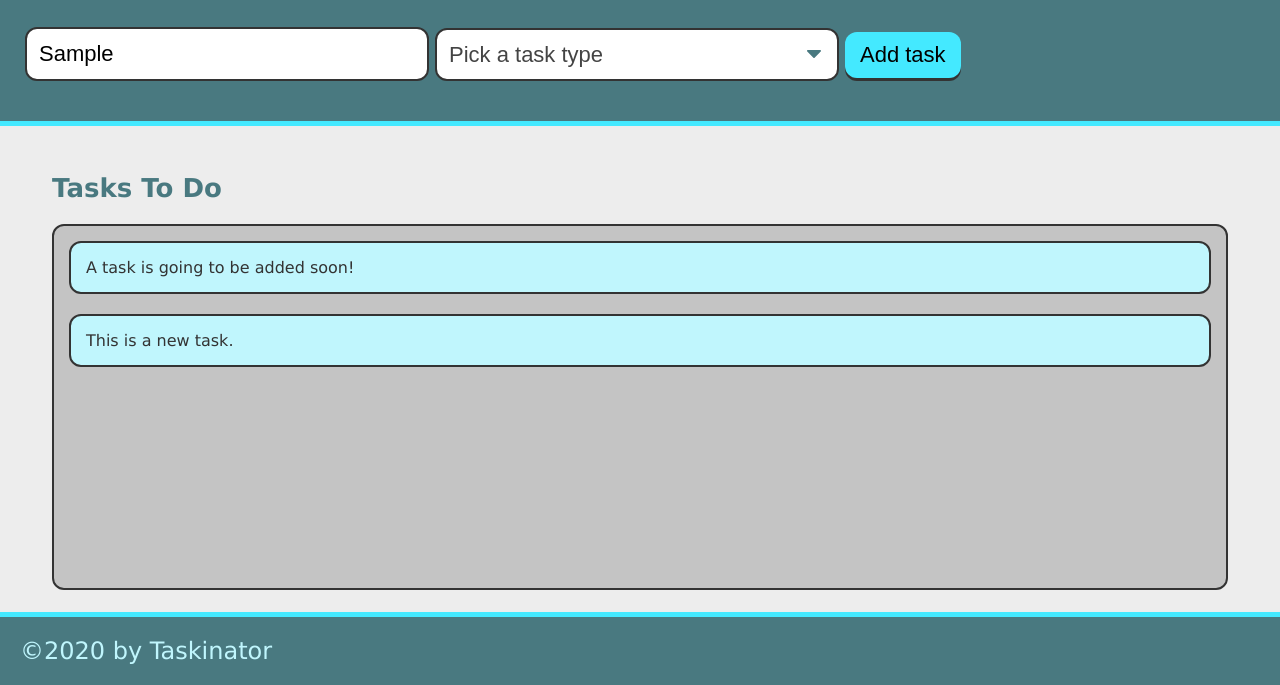
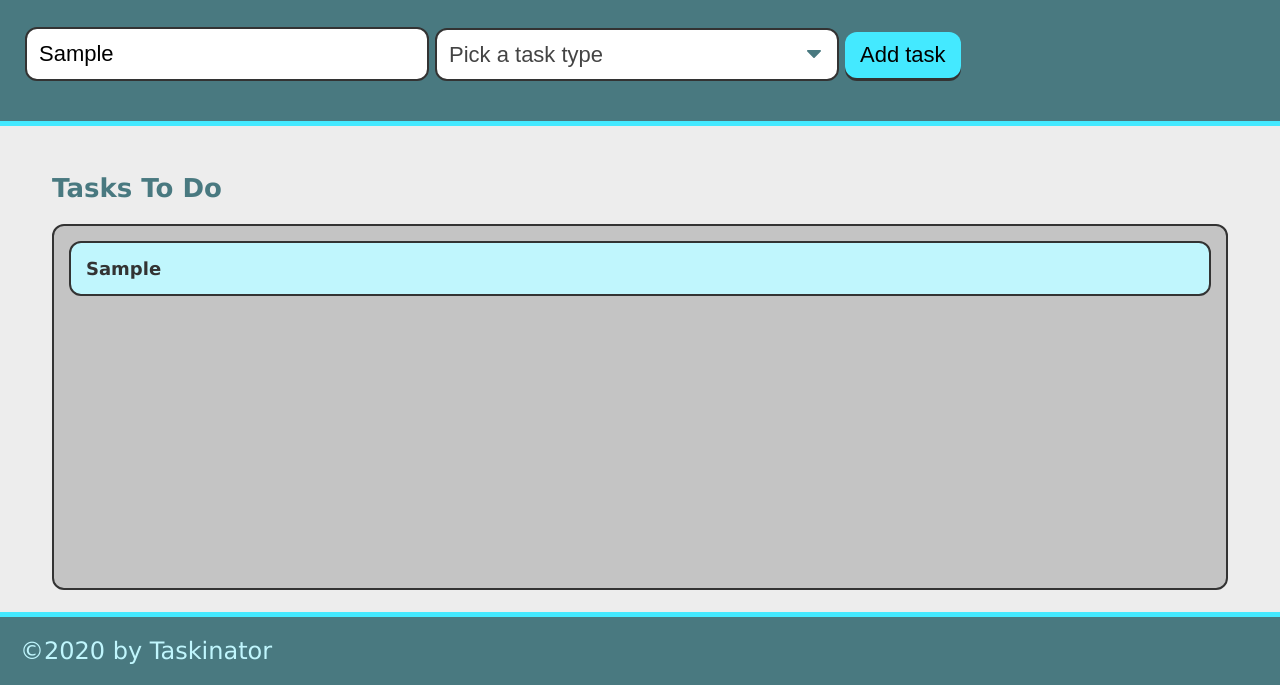
Before and after one commit to bompilori/taskinator, a plain HTML site: page index.html in a window 1280 px wide. Both pictures are taken after typing "Sample" into the empty fields and a click on the button "Add task". Shown: the part 115-800 px from the top of the page. Drawn offline with Linux system fonts and the light colour scheme.

Commit message:
adding elements

```diff
--- a/assets/js/script.js
+++ b/assets/js/script.js
@@ -5,11 +5,26 @@ var tasksToDoEl = document.querySelector("#tasks-to-do");
 
 var createTaskHandler = function(event){
     event.preventDefault();
+    var taskNameInput = document.querySelector("input[name= 'task-name']").value;
+    var taskTypeInput = document.querySelector("select[name= 'task-type']").value;
 
+    //create list item
     var listItemEl = document.createElement("li");
     listItemEl.className = "task-item";
-    listItemEl.textContent = "This is a new task.";
+
+    //create div to hold task info and add to list item
+    var taskInfoEl = document.createElement("div");
+    //give it a class name
+    taskInfoEl.className = "task-info";
+
+    //add HTML content to div
+    taskInfoEl.innerHTML = "<h3 class='task-name'>" + taskNameInput + "</h3><span class='task-type'>" + taskTypeInput + "</span>";
+    listItemEl.appendChild(taskInfoEl);
+
+    //add entire list item to list
     tasksToDoEl.appendChild(listItemEl);
+
+    console.dir(listItemEl);
 };
 
 formEl.addEventListener("submit", createTaskHandler);
--- a/index.html
+++ b/index.html
@@ -36,7 +36,7 @@
         <section class="task-list-wrapper">
             <h2 class="list-title">Tasks To Do</h2>
             <ul class="task-list" id="tasks-to-do">
-                <li class="task-item">A task is going to be added soon!</li>
+                <!-- <li class="task-item">A task is going to be added soon!</li> -->
             </ul>
         </section>
     </main>
```
